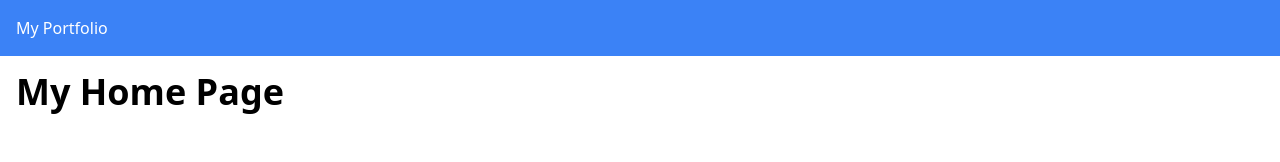
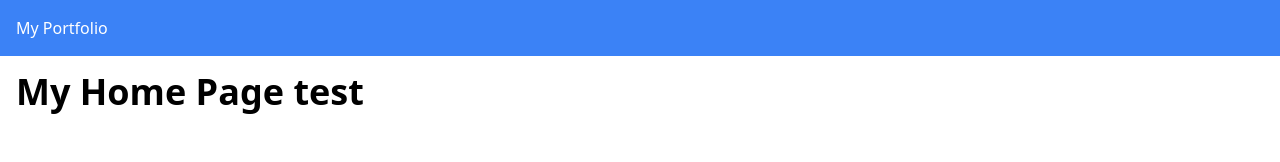
Before and after one commit to datefujinari/fujinari.github.io, a Next.js app: page / in a window 1280 px wide. Shown: the top 162 px of the page. Built offline with nearby package versions, Linux system fonts and the light colour scheme.

Commit message:
github actions test01

```diff
--- a/pages/index.tsx
+++ b/pages/index.tsx
@@ -3,7 +3,7 @@
 const Home = () => {
   return (
     <Layout>
-      <h1 className="text-4xl font-bold">My Home Page</h1>
+      <h1 className="text-4xl font-bold">My Home Page test</h1>
       {/* プロジェクト一覧をここに表示 */}
     </Layout>
   )
```
